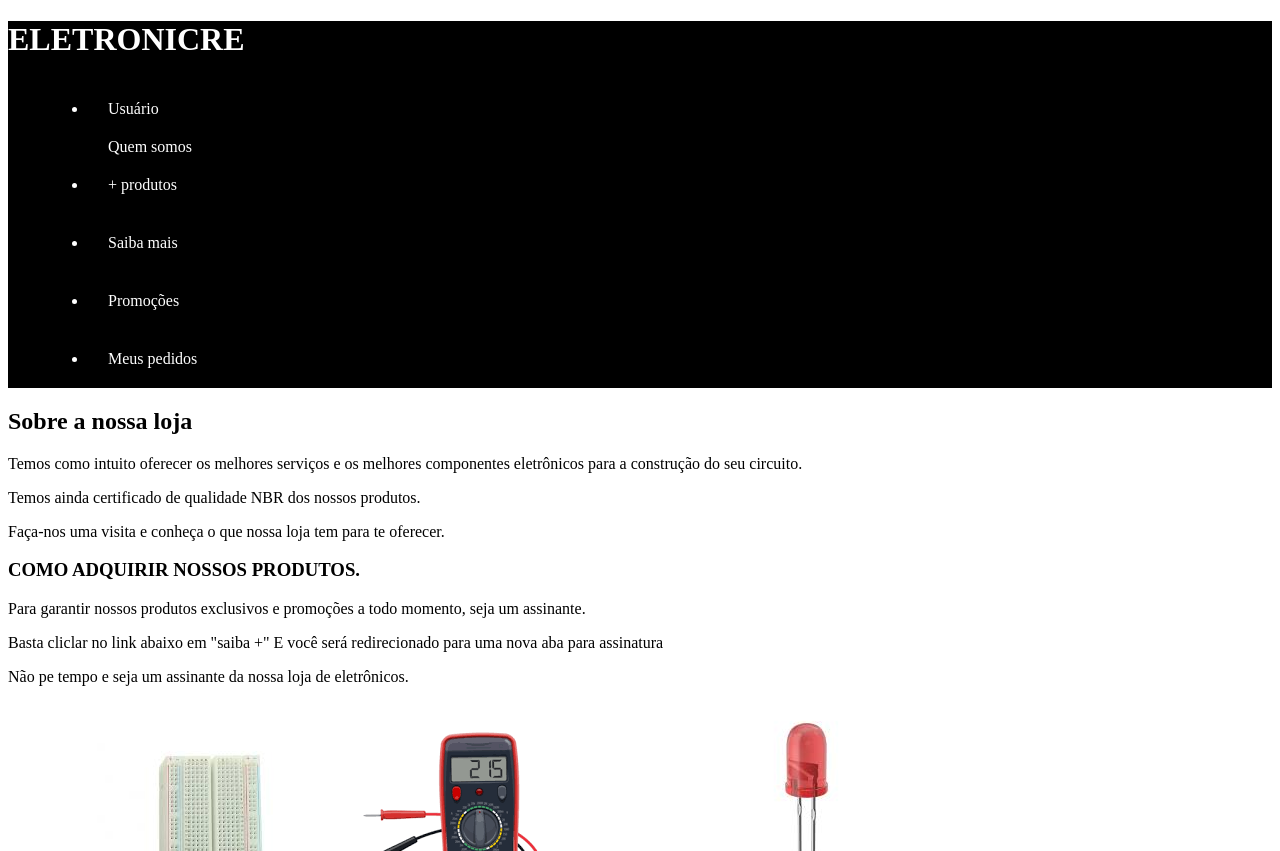
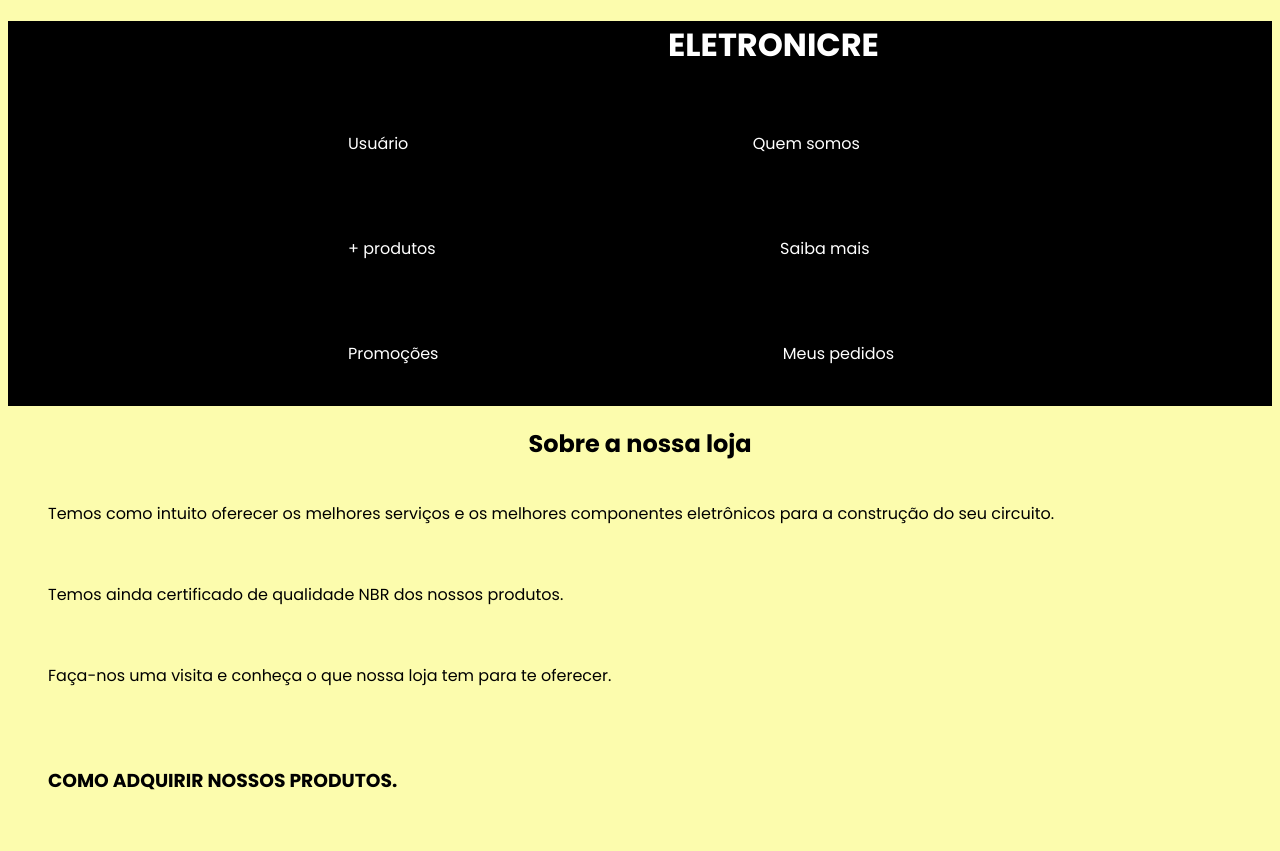
Before and after one commit to Bomfim70/SITE-ELETRONIC-STORE, a plain HTML site: page index.html in a window 1280 px wide. Shown: the top 851 px of the page. Drawn offline with Linux system fonts and the light colour scheme.

Commit message:
Atualizar o stlye.css

```diff
--- a/stlye.css
+++ b/stlye.css
@@ -5,29 +5,37 @@ header {
 
 .cabecalho {
      color: white;
-     margin: center;
+     margin-left: 660px;
+    text-align: center;
+    display: flex;
 }
 
 .cabecalho-lista-1 {
      color: white;
-    margin-left: 40px; /* alinhamento á esquerda*/
-    padding: 20px;  /* espaçamento vertical */
+    margin-left: 260px; /* alinhamento á esquerda*/
+    padding: 40px;  /* espaçamento vertical */
+    display: inline-block;
+    justify-content: center;
 }
 
 .cabecalho-lista-2 {
     color: white;
-    margin-left: 40px;
-    padding : 20px;
+    margin-left: 260px;
+    padding : 40px;
+    display: inline-block;
+    justify-content: center;
 }
 
 body {
-    background-color: rgb(rgb(252, 252, 173);
+    background-color: rgb(252, 252, 173);
     color: black;
+    font-family: 'Poppins', 'sans-serif';
 }
 
 .titulo-2 {
-    color:black
-    margin:  center;
+    color: black;
+    justify-content: center;
+    display: flex;
 }
 
 .paragrafo-1 {
```
